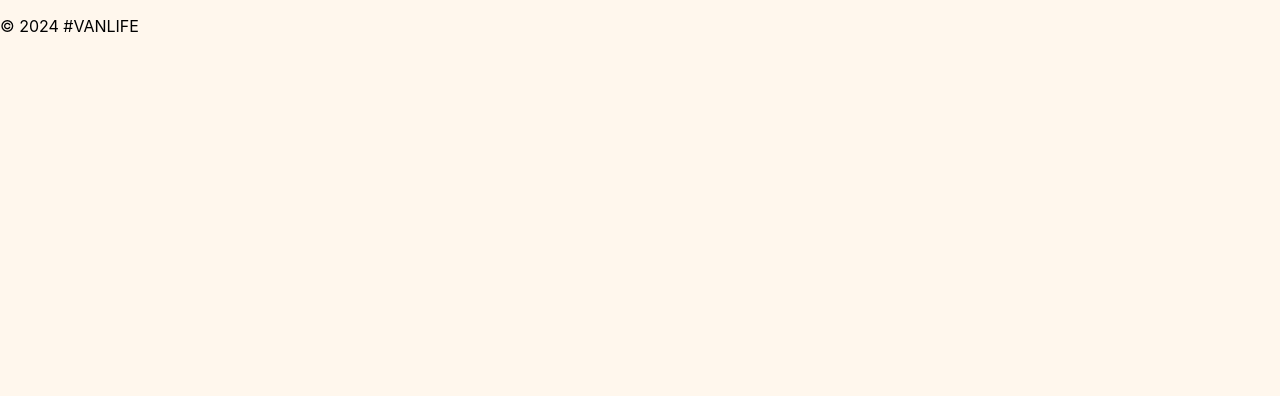
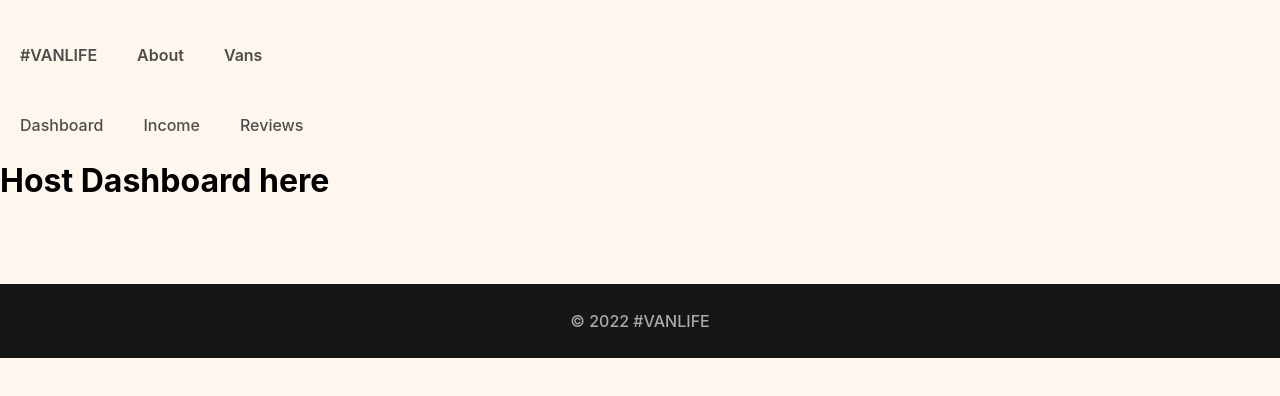
Before and after one commit to Petran86/van-life-project, a React (Create React App) app: page /host in a window 1280 px wide. Before the commit this address had no page. Shown: the top 396 px of the page. Built offline with nearby package versions, Linux system fonts and the light colour scheme; what miragejs would draw is missing.

Commit message:
Added Footer and first iteration of Host layout
Host layout with nested route plus css styles

```diff
--- a/src/App.css
+++ b/src/App.css
@@ -44,6 +44,22 @@ header a {
 header a:hover {
     color: #161616;
     text-decoration: underline;
+}
+
+main {
+    margin-bottom: 84px;
+}
+
+footer {
+    background-color: #161616;
+    color: #AAAAAA;
+    height: 74px;
+    display: flex;
+    flex-shrink: 0;
+    justify-content: center;
+    align-items: center;
+    margin-top: auto;
+    font-weight: 500;
 }
 
 .link-button {
@@ -282,3 +298,20 @@ i[class*='van-type-'] {
     color: white;
     font-size: 1.125rem;
 }
+
+.host-nav {
+    display: flex;
+}
+
+.host-nav a {
+    text-decoration: none;
+    color: #4D4D4D;
+    font-weight: 500;
+    padding: 5px 20px;
+}
+
+.host-nav a:hover {
+    color: #161616;
+    text-decoration: underline;
+    font-weight: 600;
+}
--- a/src/App.js
+++ b/src/App.js
@@ -4,7 +4,11 @@ import Home from './components/Home/Home';
 import About from './components/About/About';
 import Vans from './components/Vans/Vans';
 import VanDetail from './components/VanDetail/VanDetail';
+import Dashboard from './components/Host/Dashboard';
+import Income from './components/Host/Income';
+import Reviews from './components/Host/Reviews';
 import Layout from './components/Layout';
+import HostLayout from './components/HostLayout';
 import './App.css';
 
 import "./server"
@@ -18,12 +22,14 @@ function App() {
           <Route path='/about' element={<About />} />
           <Route path='/vans' element={<Vans />} />
           <Route path='/vans/:id' element={<VanDetail />} />
+
+          <Route path='/host' element={<HostLayout />}>
+            <Route index element={<Dashboard />} />
+            <Route path='income' element={<Income />} />
+            <Route path='reviews' element={<Reviews />} />
+          </Route>
         </Route>
       </Routes>
-      <div className='footer'>
-        <p>&copy; 2024 #VANLIFE</p>
-      </div>
-
     </BrowserRouter>
   );
 }
--- /dev/null
+++ b/src/components/Footer.js
@@ -0,0 +1,9 @@
+import React from "react";
+
+export default function Footer() {
+    return (
+        <footer>
+            &#169; 2022 #VANLIFE
+        </footer>
+    )
+}
--- /dev/null
+++ b/src/components/Host/Dashboard.js
@@ -0,0 +1,7 @@
+import React from "react";
+
+export default function Dashboard() {
+    return (
+        <h1>Host Dashboard here</h1>
+    )
+}
--- /dev/null
+++ b/src/components/Host/Income.js
@@ -0,0 +1,7 @@
+import React from "react";
+
+export default function Income() {
+    return (
+        <h1>Host Income here</h1>
+    )
+}
--- /dev/null
+++ b/src/components/Host/Reviews.js
@@ -0,0 +1,7 @@
+import React from "react";
+
+export default function Reviews() {
+    return (
+        <h1>Host Reviews here</h1>
+    )
+}
--- /dev/null
+++ b/src/components/HostLayout.js
@@ -0,0 +1,17 @@
+import React from "react";
+import { Link } from "react-router-dom";
+import { Outlet } from "react-router-dom";
+
+export default function HostLayout() {
+    return (
+        <>
+            <nav className="host-nav">
+                <Link to="/host">Dashboard</Link>
+                <Link to="/host/income">Income</Link>
+                <Link to="/host/reviews">Reviews</Link>
+            </nav>
+            <Outlet />
+        </>
+
+    )
+}
--- a/src/components/Layout.js
+++ b/src/components/Layout.js
@@ -1,12 +1,16 @@
 import React from "react";
 import { Outlet } from "react-router";
 import Header from "./Header";
+import Footer from "./Footer";
 
 export default function Layout() {
     return (
-        <>
+        <div className="site-wrapper">
             <Header />
-            <Outlet />
-        </>
+            <main>
+                <Outlet />
+            </main>
+            <Footer />
+        </div>
     )
 }
```
